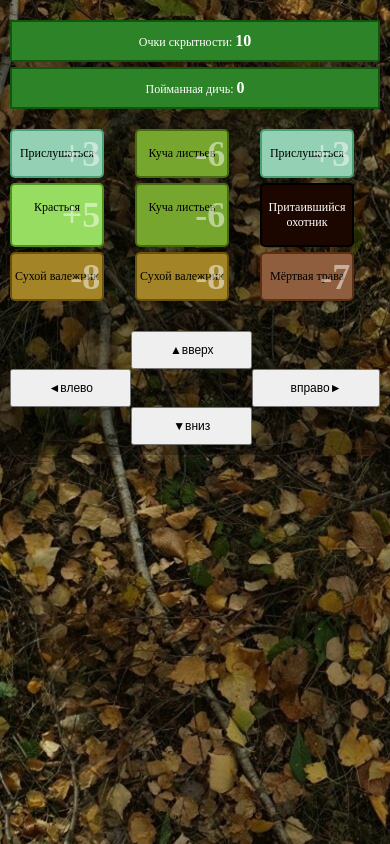
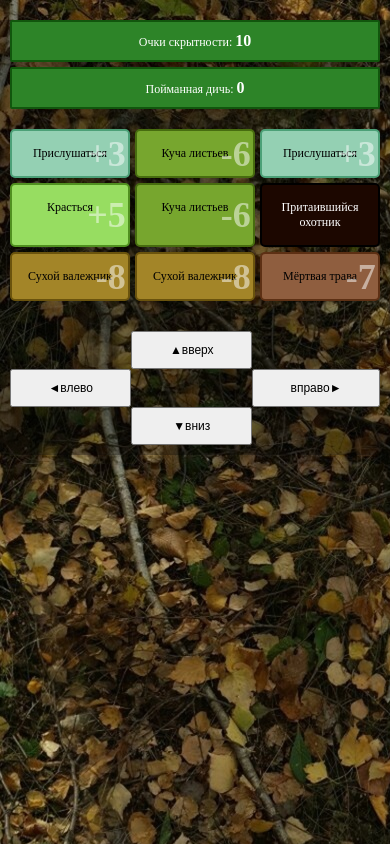
Before and after one commit to VikDeer/hunting, a plain HTML site: page index.html in a window 390 px wide. Drawn offline with Linux system fonts and the light colour scheme.

Commit message:
чиню

```diff
--- a/style.css
+++ b/style.css
@@ -159,7 +159,6 @@ body {
 }
 
 .field .cage {
-   max-width: 90px;
    font-size: 12px;
    white-space:normal;
 }
```
